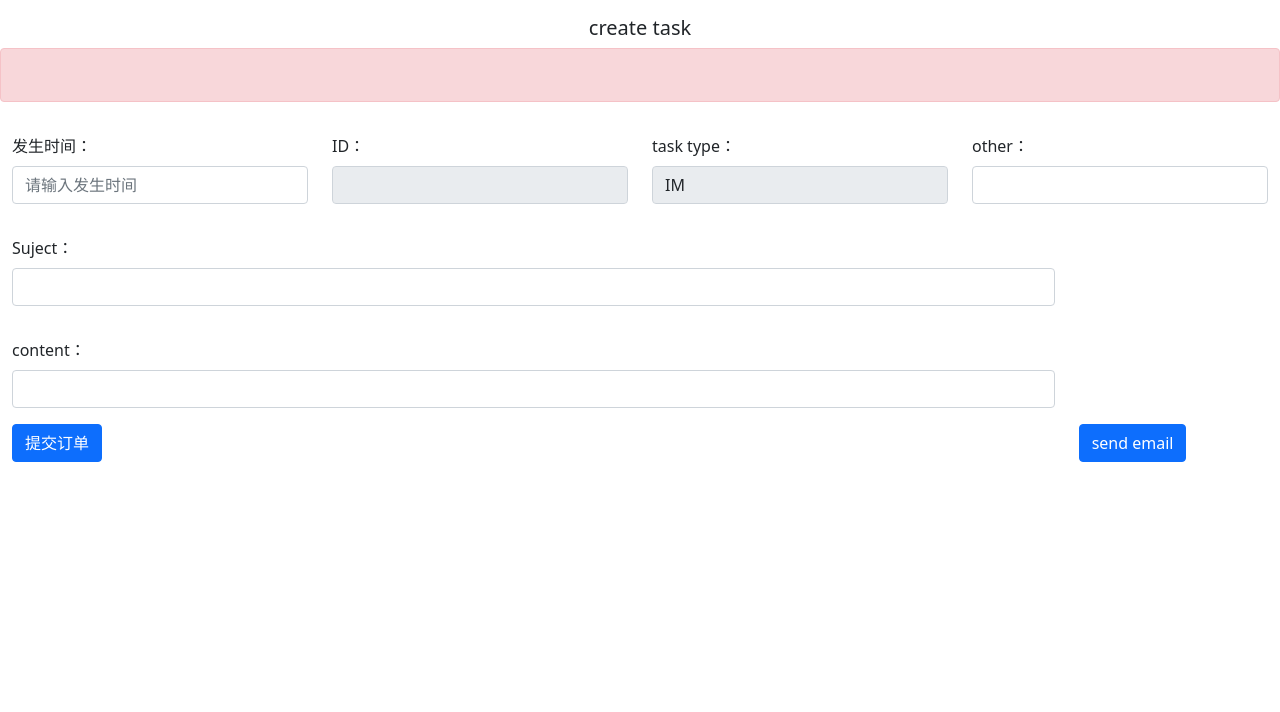
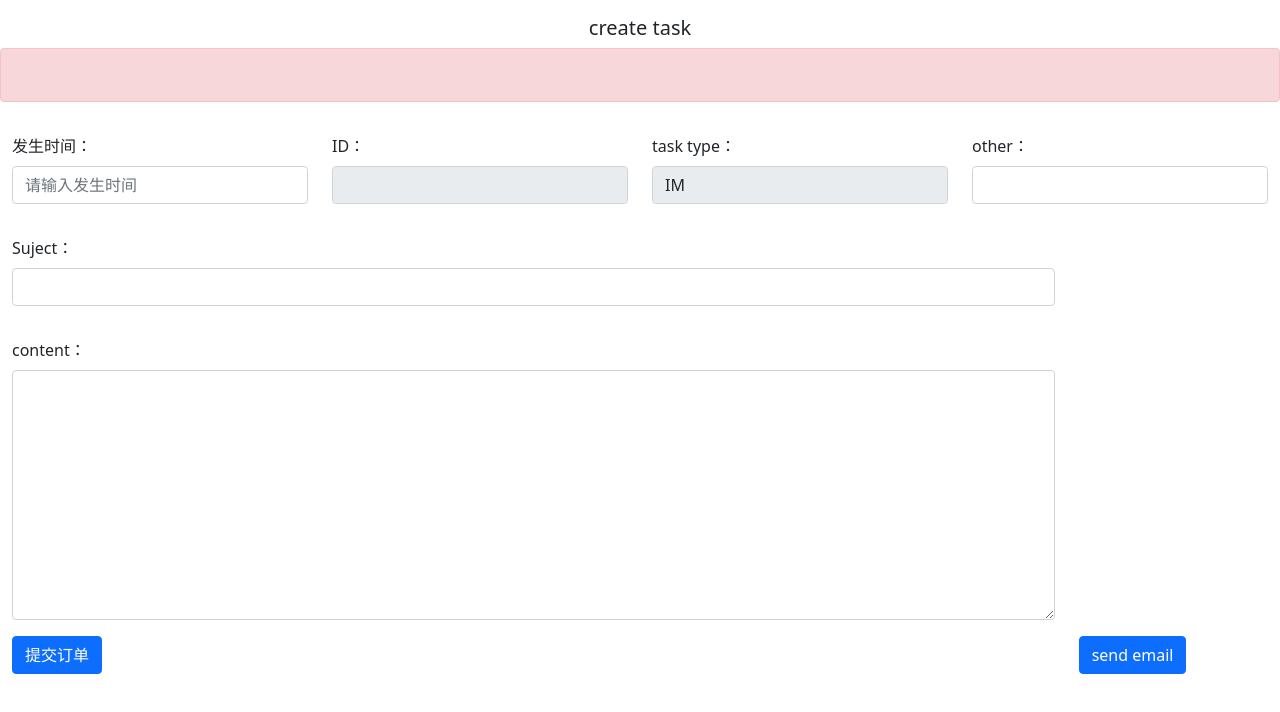
Before and after one commit to weilin88/notify2y, a plain HTML site: page main/static/task-create.html in a window 1280 px wide. Drawn offline with Linux system fonts and the light colour scheme.

Commit message:
textarea

```diff
--- a/main/static/task-create.html
+++ b/main/static/task-create.html
@@ -49,7 +49,7 @@
 		<div class="row">
 			<div class="col-sm-10 mb-3 mt-3">
 				<label for="text" class="form-label">content：</label>
-				<input type="text" class="form-control" v-model="curTask.Content" >
+				<textarea for="text" class="form-control" style="height:250px" v-model="curTask.Content" > </textarea>
 			</div>
 
 		</div>
```
